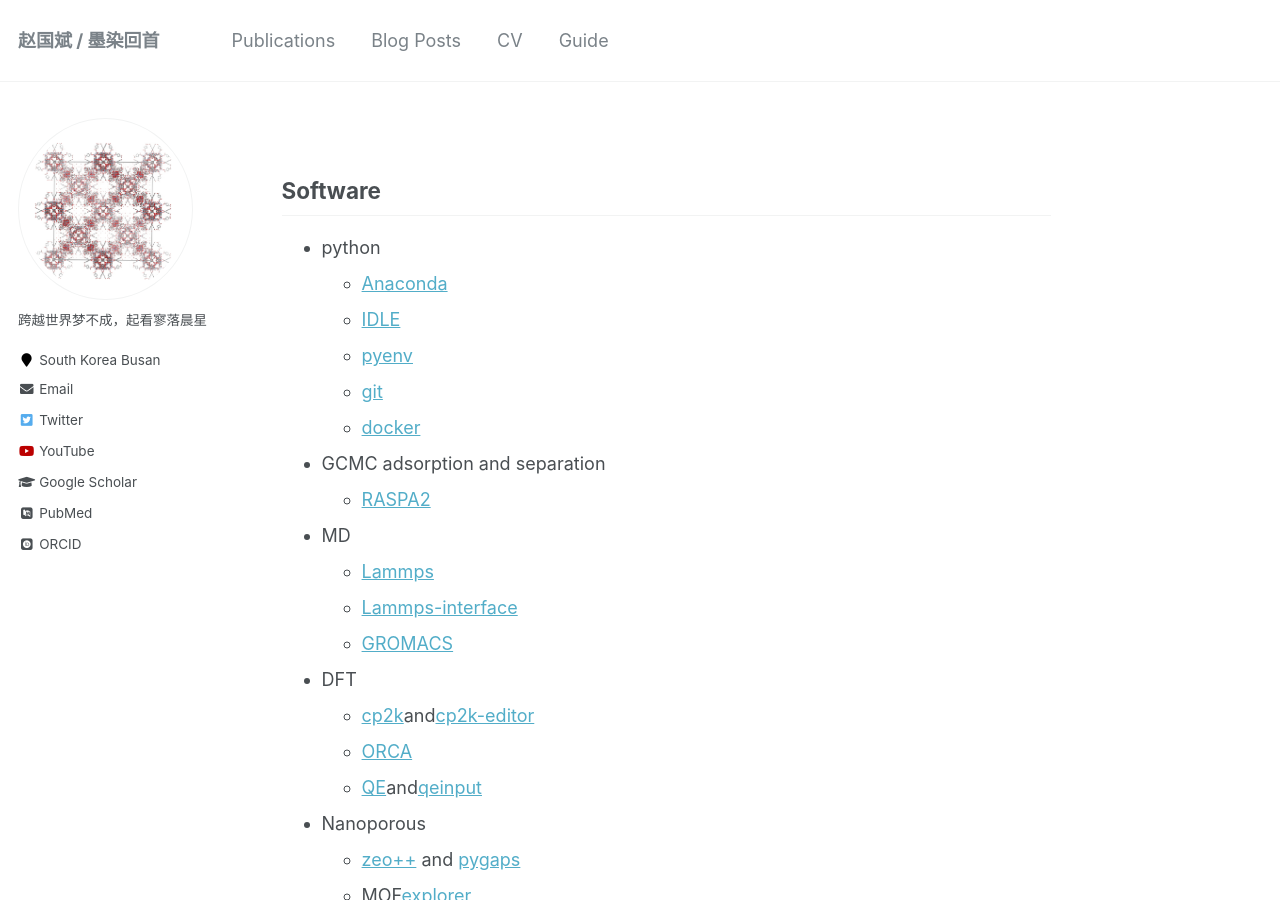
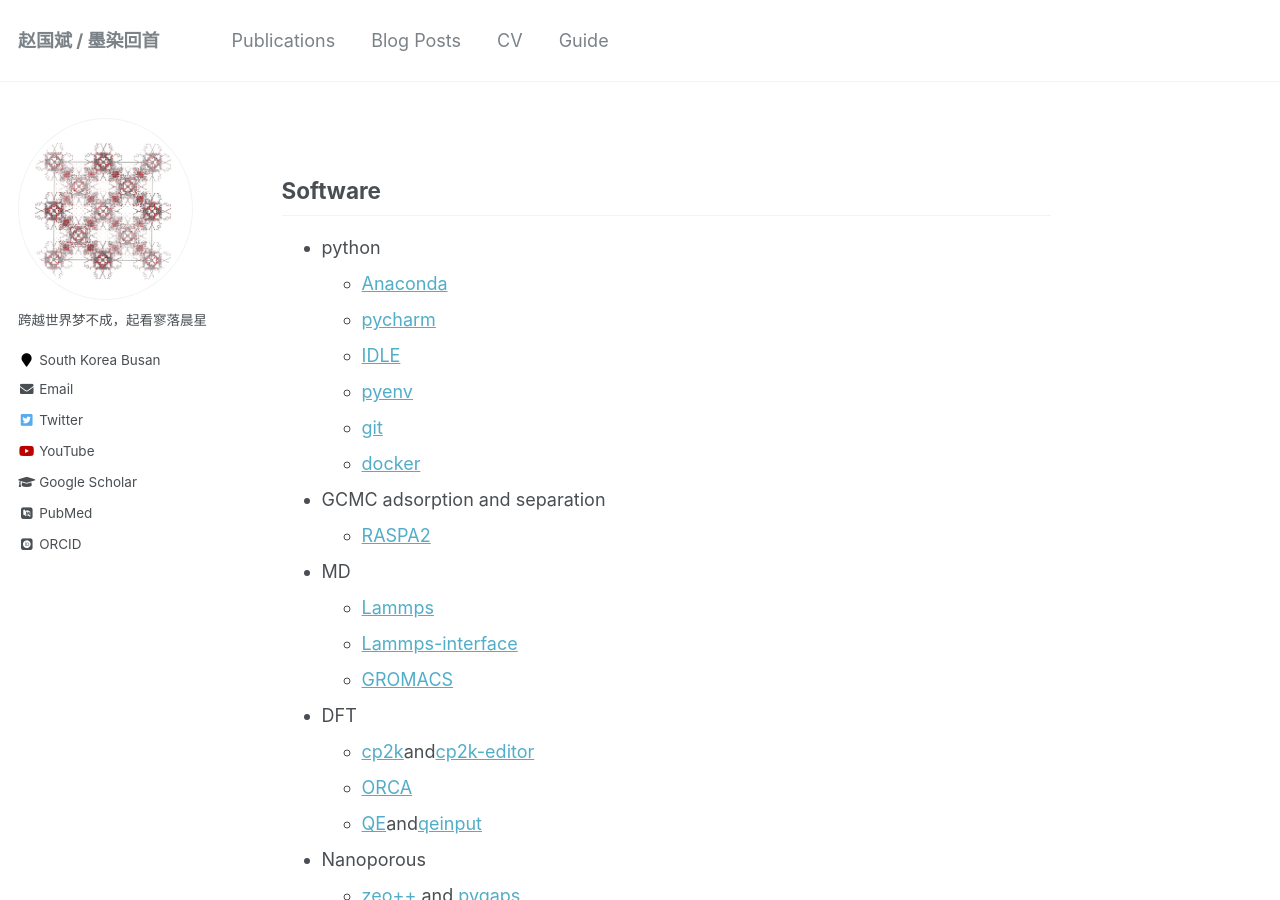
Before and after one commit to sxm13/ZGBshenxiaomoCV.github.io, a Jekyll site: the page built from _pages/markdown.md, in a window 1280 px wide and 900 px high. Built offline with Jekyll 4.4.1, drawn with Linux system fonts in a browser that asks for light colours; some web fonts are replaced.

Commit message:
Update markdown.md

```diff
--- a/_pages/markdown.md
+++ b/_pages/markdown.md
@@ -9,130 +9,129 @@
 
 ## Software
 * python
-  * [Anaconda](https://www.anaconda.com/ "python")
-  * [IDLE](https://www.python.org/ "python")
-  * [pyenv](https://github.com/pyenv/pyenv "pyenv")
+  * [Anaconda](https://www.anaconda.com/)
+  * [pycharm](https://www.jetbrains.com/pycharm/)
+  * [IDLE](https://www.python.org/)
+  * [pyenv](https://github.com/pyenv/pyenv)
   * [git](https://git-scm.com/ "git")
-  * [docker](https://www.docker.com/ "dooker")
+  * [docker](https://www.docker.com/)
 * GCMC adsorption and separation
-  * [RASPA2](https://github.com/iRASPA/RASPA2 "Make by David")
+  * [RASPA2](https://github.com/iRASPA/RASPA2)
 * MD
-  * [Lammps](https://lammps.sandia.gov/ "Lammps")
-  * [Lammps-interface](https://github.com/peteboyd/lammps_interface/ "Lammps-interface")
-  * [GROMACS](http://www.gromacs.org/ "md")
+  * [Lammps](https://lammps.sandia.gov/)
+  * [Lammps-interface](https://github.com/peteboyd/lammps_interface/)
+  * [GROMACS](http://www.gromacs.org/)
 * DFT
-  * [cp2k](https://www.cp2k.org/ "cp2k")and[cp2k-editor](https://github.com/avishart/CP2K_Editor/ "cp2k-editor")
-  * [ORCA](https://orcaforum.kofo.mpg.de/app.php/portal "ORCA")
-  * [QE](https://www.quantum-espresso.org/ "QE")and[qeinput](https://www.materialscloud.org/work/tools/qeinputgenerator "qi")
+  * [cp2k](https://www.cp2k.org/ "cp2k")and[cp2k-editor](https://github.com/avishart/CP2K_Editor/)
+  * [ORCA](https://orcaforum.kofo.mpg.de/app.php/portal)
+  * [QE](https://www.quantum-espresso.org/)and[qeinput](https://www.materialscloud.org/work/tools/qeinputgenerator)
 * Nanoporous
-  * [zeo++](http://www.zeoplusplus.org/ "zeo++")  and [pygaps](https://pygaps.readthedocs.io/en/master/ "pygaps")
-  * MOF[explorer](http://mausdin.github.io/MOFsite/mofPage.html "MP")
-  * py[window](https://github.com/JelfsMaterialsGroup/pywindow "pywindow")
-  * [pygaps](https://github.com/pauliacomi/pygaps "PSD")
-  * [SAIEUS](http://www.nldft.com/download/ "nldft")
+  * [zeo++](http://www.zeoplusplus.org/)  and [pygaps](https://pygaps.readthedocs.io/en/master/)
+  * MOF[explorer](http://mausdin.github.io/MOFsite/mofPage.html)
+  * py[window](https://github.com/JelfsMaterialsGroup/pywindow)
+  * [pygaps](https://github.com/pauliacomi/pygaps)
+  * [SAIEUS](http://www.nldft.com/download/)
   * [PROMAKE](https://github.com/sxm13/PORMAKE)
   * [pyCOFbulider](https://github.com/sxm13/pyCOFBuilder)
-  * [SESAMI-app](https://sesami-web.org/ "bet")
+  * [SESAMI-app](https://sesami-web.org/)
 * Charge
-  * [DDEC](https://sourceforge.net/projects/ddec/ "DDEC")
+  * [DDEC](https://sourceforge.net/projects/ddec/)
 * Fit
-  * [pyIAST](https://github.com/CorySimon/pyIAST/ "pyIAST")
-  * [IAST++](https://sangwon91.github.io/IASTpp/ "iast")
-  * [gaIAST](https://github.com/salrodgom/gaiast "gaiast")
+  * [pyIAST](https://github.com/CorySimon/pyIAST/)
+  * [IAST++](https://sangwon91.github.io/IASTpp/)
+  * [gaIAST](https://github.com/salrodgom/gaiast)
 * Vis
-  * [VMD](https://www.ks.uiuc.edu/Research/vmd/ "VMD")
-  * [VESTA](https://jp-minerals.org/vesta/en/ "VESTA")
-  * [iRASPA](https://iraspa.org/ "iRASPA")
-  * [vislt](https://wci.llnl.gov/simulation/computer-codes/visit/executables "vislt")
+  * [VMD](https://www.ks.uiuc.edu/Research/vmd/)
+  * [VESTA](https://jp-minerals.org/vesta/en/)
+  * [iRASPA](https://iraspa.org/)
+  * [vislt](https://wci.llnl.gov/simulation/computer-codes/visit/executables)
   * [gnuplot](http://lowrank.net/gnuplot/index-e.html)
 * Workflow Softwares
-  * [ASE](https://wiki.fysik.dtu.dk/ase/index.html "ase")
-  * [pymatgen](https://pymatgen.org/ "pymatgen")。
-  * [xtb](https://xtb-docs.readthedocs.io/en/latest/contents.html "xtb")
+  * [ASE](https://wiki.fysik.dtu.dk/ase/index.html)
+  * [pymatgen](https://pymatgen.org/)。
+  * [xtb](https://xtb-docs.readthedocs.io/en/latest/contents.html)
   * [cclib](https://cclib.github.io/ "cclib")
-  * [pymatflow](https://pymatflow.readthedocs.io/en/latest/index.html "pymatflow")
+  * [pymatflow](https://pymatflow.readthedocs.io/en/latest/index.html)
 * MOF-Force field
-  * DFT[FF](https://github.com/molmod/QuickFF "MOFFF")
+  * DFT[FF](https://github.com/molmod/QuickFF)
 * Read
-  * [PDF](https://www.zhengbanxianmian.com/iStylePDF.html "pdf")
-  * [CAJ](https://cajviewer.cnki.net/ "CAJ")
-  * [STDU](https://stdu-viewer.en.softonic.com/ "STDU")
-* disorder[disorder](https://github.com/jichunlian/disorder "disorder")
-* Pto[f](https://github.com/sxm13/ZGBshenxiaomoCV.github.io/tree/main/files/fugacity "f")
-* OMS[check](https://github.com/kjappelbaum/mofchecker "mofchecker")和[OMS](https://github.com/emmhald/open_metal_detector "OMS")
-* [AIWrhite](https://chat.openai.com/chat "openAI")
-* [FindDiffusivity](https://openpnm.org/examples/applications/effective_diffusivity_and_tortuosity.html "openpnm")
+  * [PDF](https://www.zhengbanxianmian.com/iStylePDF.html)
+  * [CAJ](https://cajviewer.cnki.net/)
+  * [STDU](https://stdu-viewer.en.softonic.com/)
+* disorder[disorder](https://github.com/jichunlian/disorder)
+* Pto[f](https://github.com/sxm13/ZGBshenxiaomoCV.github.io/tree/main/files/fugacity)
+* OMS[check](https://github.com/kjappelbaum/mofchecker)和[OMS](https://github.com/emmhald/open_metal_detector)
+* [AIWrhite](https://chat.openai.com/chat)
+* [FindDiffusivity](https://openpnm.org/examples/applications/effective_diffusivity_and_tortuosity.html)
 * [download book](https://libgen.is/)
 
 ## Database
 * MOF database
-  * [CoRE MOF](https://zenodo.org/record/3677685#.X8uDkrniuUl "2019CoRE MOF")
-  * [QMOF](https://github.com/arosen93/QMOF "QMOF")
-  * [scieMOF](https://globalscience.berkeley.edu/database "MOF")
-  * [tobacco](https://github.com/tobacco-mofs/tobacco_3.0 "MAKEMOF")
+  * [CoRE MOF](https://zenodo.org/record/3677685#.X8uDkrniuUl)
+  * [QMOF](https://github.com/arosen93/QMOF)
+  * [scieMOF](https://globalscience.berkeley.edu/database)
+  * [tobacco](https://github.com/tobacco-mofs/tobacco_3.0)
 * COF database
-  * Number[COF](https://github.com/danieleongari/CURATED-COFs "COF1")
-  * Ori[COF](https://github.com/core-cof/CoRE-COF-Database "COF2")
-  * DDEC[COF](https://www.materialscloud.org/discover/curated-cofs#mcloudHeader "COF3")
-* [porous](https://github.com/SimonEnsemble/porous-material-AI-gym "database")
-* [NIST Adsorption Data](https://adsorption.nist.gov/index.php#home "Adsorption data")
-* [HUB](https://datahub.hymarc.org/dataset "HUB")
-* [MPNN-Charge](https://github.com/SimonEnsemble/mpn_charges "MPNN")
-* [The Elements of Statistical Learning](https://web.stanford.edu/~hastie/ElemStatLearn/ "book")               * [BASIC SET](https://www.basissetexchange.org/ "BASIC SET")
-* [Cut-data](https://apps.automeris.io/wpd/ "data")
-* [GCMC](https://www.eng.buffalo.edu/~kofke/ce530/Lectures/Lecture22/sld002.htm "GCMC")
-* [omega](http://www.ap1700.com/ShowWord33.htm "w")
-* FF and Database[1](https://www.ctcms.nist.gov/potentials/ "a")[2](https://spasmmini.weebly.com/potentials.html "b")[3](https://sites.gatech.edu/sxu66 "c")[4](http://www.crystallography.net/cod/search.html "d")
-  * TraPPe[FF](http://trappe.oit.umn.edu/ "TRAPPE FF")
-  * OPLS[FF](http://zarbi.chem.yale.edu/ligpargen/ "OPLA")
-  * [Materials Project](https://materialsproject.org/ "Materials project")
-  * Chem-Structure[SMILES](http://www.chemexper.com/ "chem")
-  * [CCDC](https://www.ccdc.cam.ac.uk/ "CCDC")
-  * [Force field for Lammps](https://openkim.org/ "KimFF")
-* [Unit](https://www.colby.edu/chemistry/PChem/Hartree.html "energy")and[nist](http://wild.life.nctu.edu.tw/class/common/energy-unit-conv-table.html)
+  * Number[COF](https://github.com/danieleongari/CURATED-COFs)
+  * Ori[COF](https://github.com/core-cof/CoRE-COF-Database)
+  * DDEC[COF](https://www.materialscloud.org/discover/curated-cofs#mcloudHeader)
+* [porous](https://github.com/SimonEnsemble/porous-material-AI-gym)
+* [NIST Adsorption Data](https://adsorption.nist.gov/index.php#home)
+* [HUB](https://datahub.hymarc.org/dataset)
+* [MPNN-Charge](https://github.com/SimonEnsemble/mpn_charges)
+* [The Elements of Statistical Learning](https://web.stanford.edu/~hastie/ElemStatLearn/)               * [BASIC SET](https://www.basissetexchange.org/)
+* [Cut-data](https://apps.automeris.io/wpd/)
+* [GCMC](https://www.eng.buffalo.edu/~kofke/ce530/Lectures/Lecture22/sld002.htm)
+* [omega](http://www.ap1700.com/ShowWord33.htm)
+* FF and Database[1](https://www.ctcms.nist.gov/potentials/)[2](https://spasmmini.weebly.com/potentials.html)[3](https://sites.gatech.edu/sxu66)[4](http://www.crystallography.net/cod/search.html)
+  * TraPPe[FF](http://trappe.oit.umn.edu/)
+  * OPLS[FF](http://zarbi.chem.yale.edu/ligpargen/)
+  * [Materials Project](https://materialsproject.org/)
+  * Chem-Structure[SMILES](http://www.chemexper.com/)
+  * [CCDC](https://www.ccdc.cam.ac.uk/)
+  * [Force field for Lammps](https://openkim.org/)
+* [Unit](https://www.colby.edu/chemistry/PChem/Hartree.html)and[nist](http://wild.life.nctu.edu.tw/class/common/energy-unit-conv-table.html)
 * [Henry Law](https://www.henrys-law.org/henry/)
 * Journal
-  * [letpub](http://www.letpub.com.cn/index.php?page=journalapp&view=search "SCI")
-  * [scihub](https://tool.yovisun.com/scihub/ "scihub")
-  * [abbreviation](https://cassi.cas.org/search.jsp "scisx")
-  * [IF](https://jcr.clarivate.com/jcr/home?app=jcr&Init=Yes&authCode=null&SrcApp=IC2LS "JCR")
+  * [letpub](http://www.letpub.com.cn/index.php?page=journalapp&view=search)
+  * [scihub](https://tool.yovisun.com/scihub/)
+  * [abbreviation](https://cassi.cas.org/search.jsp)
+  * [IF](https://jcr.clarivate.com/jcr/home?app=jcr&Init=Yes&authCode=null&SrcApp=IC2LS)
 * [topology](http://rcsr.anu.edu.au/nets)
 * [periodic table](https://ptable.com/#%E6%80%A7%E8%B4%A8)
 * [materials square](https://www.materialssquare.com/blog?category=simulation-tip&language=en)
 
 ## Study
 * Machine learning
-  * [Kaggle](https://www.kaggle.com/ "ML")
-  * [weka](https://waikato.github.io/weka-wiki/ "weka")
-  * [googleML](https://developers.google.com/machine-learning/crash-course "googleML")
+  * [Kaggle](https://www.kaggle.com/)
+  * [weka](https://waikato.github.io/weka-wiki/)
+  * [googleML](https://developers.google.com/machine-learning/crash-course)
   * [googleIntroduceAI](https://www.cloudskillsboost.google/course_templates/536)
   * [MicrosoftAI](https://www.microsoft.com/en-us/research/blog/distributional-graphormer-toward-equilibrium-distribution-prediction-for-molecular-systems/)
-  * [stanford](https://www.coursera.org/learn/machine-learning? "ML")
-  * [scikit-learn](https://scikit-learn.org/stable/index.html "DL")
-  * [Youtube](http://speech.ee.ntu.edu.tw/~tlkagk/courses_ML20.html "ML")
-  * [github](https://github.com/nndl "ML")
-  * adsorption[ML](https://ann20-aiche.ipostersessions.com/default.aspx?s=77-31-78-3F-38-F6-7E-22-83-07-0E-35-DF-70-41-E6 "ML")
+  * [stanford](https://www.coursera.org/learn/machine-learning?)
+  * [scikit-learn](https://scikit-learn.org/stable/index.html)
+  * [Youtube](http://speech.ee.ntu.edu.tw/~tlkagk/courses_ML20.html)
+  * [github](https://github.com/nndl)
+  * adsorption[ML](https://ann20-aiche.ipostersessions.com/default.aspx?s=77-31-78-3F-38-F6-7E-22-83-07-0E-35-DF-70-41-E6)
   * [GNN](https://distill.pub/2021/gnn-intro/)
   * [MLOps](https://github.com/visenger/awesome-mlops)
-  * [understanding deep learning](https://udlbook.github.io/udlbook/ "DNN")
+  * [understanding deep learning](https://udlbook.github.io/udlbook/)
   * [DGL](https://docs.dgl.ai/guide_cn/graph-feature.html)
-* [GROMACS](https://jerkwin.github.io/9999/10/31/GROMACS%E4%B8%AD%E6%96%87%E6%95%99%E7%A8%8B/ "gmx")
+* [GROMACS](https://jerkwin.github.io/9999/10/31/GROMACS%E4%B8%AD%E6%96%87%E6%95%99%E7%A8%8B/)
 * python
-  * [Figure](https://www.machinelearningplus.com/plots/top-50-matplotlib-visualizations-the-master-plots-python/ "fig")
-  * [cheet](https://github.com/matplotlib/cheatsheets "cheet")
+  * [Figure](https://www.machinelearningplus.com/plots/top-50-matplotlib-visualizations-the-master-plots-python/)
+  * [cheet](https://github.com/matplotlib/cheatsheets)
   * [ODE](https://ulissigroup.cheme.cmu.edu/F22-06-325/intro.html)
 * DFT
-  * [cp2k入门](https://www.cnblogs.com/Shine-JK/p/10988556.html "xiaobai")
-  * [cp2k google group](https://groups.google.com/g/cp2k "cp2k")
-  * [VASP-wiki](https://www.vasp.at/wiki/index.php/Category:VASP6 "VASP")
+  * [cp2k入门](https://www.cnblogs.com/Shine-JK/p/10988556.html)
+  * [cp2k google group](https://groups.google.com/g/cp2k)
+  * [VASP-wiki](https://www.vasp.at/wiki/index.php/Category:VASP6)
   * [Gaussian](https://expchem3.com/)
   * [GaussianError](https://docs.alliancecan.ca/wiki/Gaussian_error_messages)
   * [Verification of the precision of DFT implementations](https://acwf-verification.materialscloud.org/)
   * [Quantum Chemistry](https://simons.hec.utah.edu/NewUndergradBook/TableofContents.html)
-* [symmetry](http://xrayweb.chem.ou.edu/notes/symmetry.html#crystal "symmetry")
-* [MOOC](https://www.icourse163.org/university/icourse/#/c "MOOC")
-* [LaTeX](https://www.tablesgenerator.com/latex_tables "LaTex")and[overleaf](https://www.overleaf.com/project# "latex")
-* [news](https://www.enewsdispatch.com/ "enews") [Time](https://time.com/5943454/ "Time")
+* [symmetry](http://xrayweb.chem.ou.edu/notes/symmetry.html#crystal)
+* [LaTeX](https://www.tablesgenerator.com/latex_tables)and[overleaf](https://www.overleaf.com/project#)
 * [excelbycode](https://techcommunity.microsoft.com/t5/excel-blog/announcing-python-in-excel-combining-the-power-of-python-and-the/ba-p/3893439)
 * matlab
   * [GUI](https://matlabacademy.mathworks.com/kr/details/app-building-onramp/orab)
```
